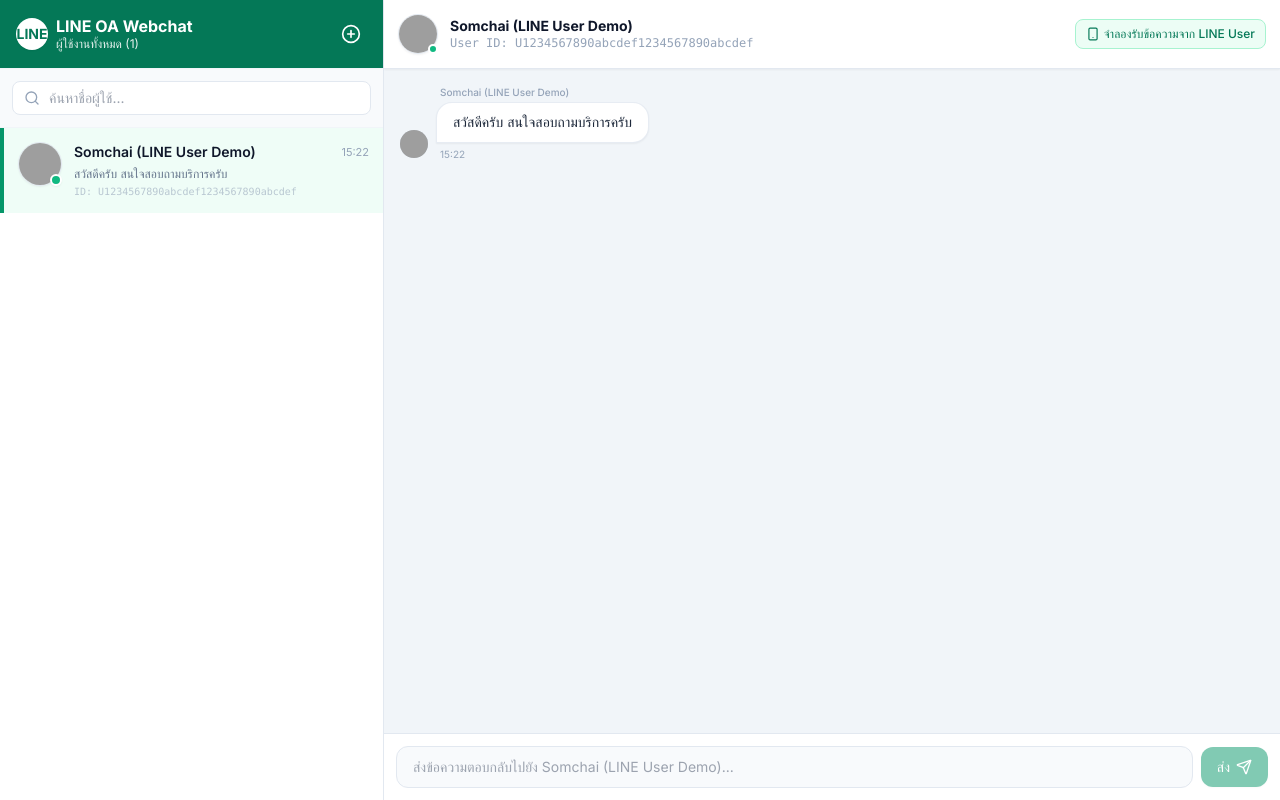
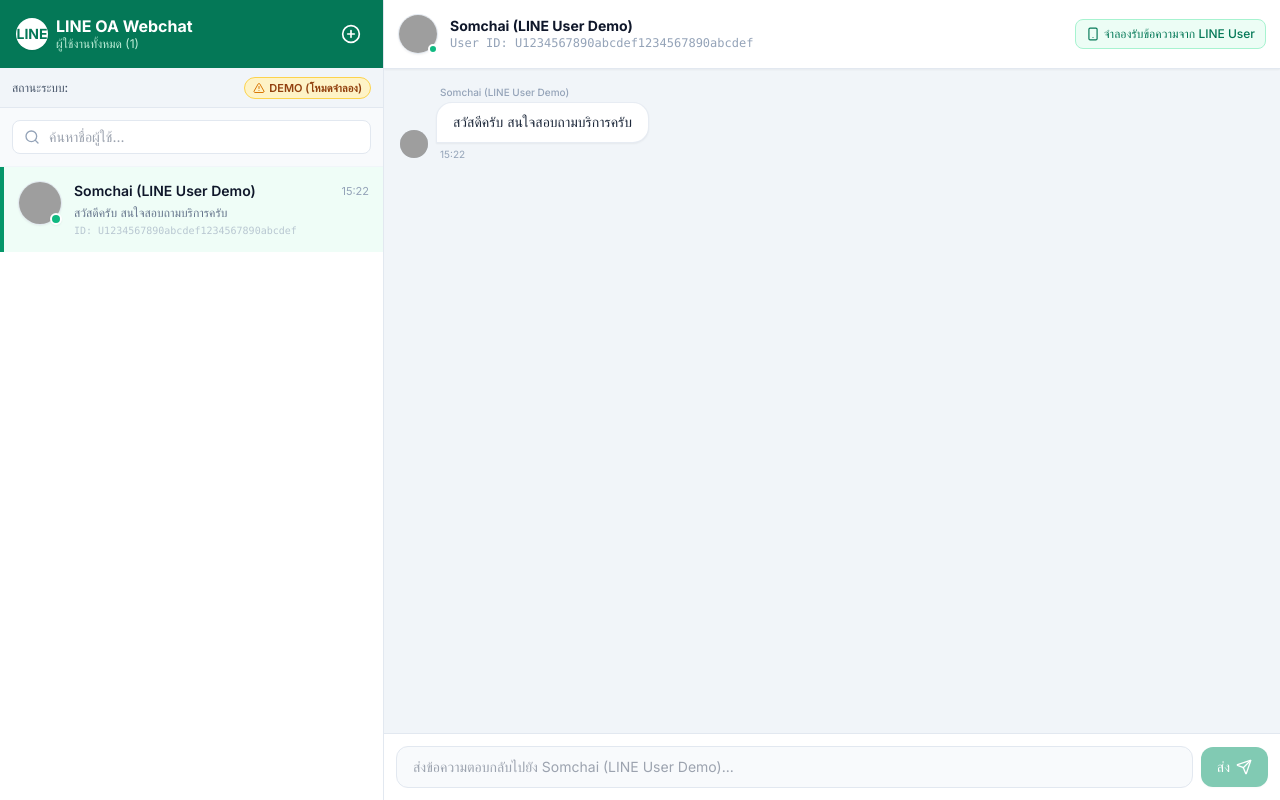
Before and after one commit to Puzzorn/line-webchat, a Next.js app: page / in a window 1280 px wide. Built offline with nearby package versions, Linux system fonts and the light colour scheme; no server answers; grey boxes are pictures that could not be loaded.

Commit message:
fix: resolve live mode detection and webhook simulation bypass in env setup

```diff
--- /dev/null
+++ b/app/api/config/route.ts
@@ -0,0 +1,17 @@
+import { NextResponse } from 'next/server';
+
+export async function GET() {
+  const secret = process.env.LINE_CHANNEL_SECRET || '';
+  const token = process.env.LINE_CHANNEL_ACCESS_TOKEN || '';
+
+  const hasSecret = Boolean(secret && secret !== 'your_line_channel_secret_here');
+  const hasToken = Boolean(token && token !== 'your_line_channel_access_token_here');
+  const isLiveMode = hasSecret && hasToken;
+
+  return NextResponse.json({
+    isLiveMode,
+    hasSecret,
+    hasToken,
+    mode: isLiveMode ? 'LIVE' : 'DEMO',
+  });
+}
--- a/app/api/line/send/route.ts
+++ b/app/api/line/send/route.ts
@@ -14,11 +14,16 @@
     }
 
     const channelAccessToken = process.env.LINE_CHANNEL_ACCESS_TOKEN || '';
+    const isLiveConfigured = Boolean(
+      channelAccessToken && channelAccessToken !== 'your_line_channel_access_token_here'
+    );
+    const isMockUser = userId.startsWith('U1234567890');
+
     let isLiveSent = false;
     let errorMessage = '';
 
-    // If channel access token is configured, call LINE Push Message API
-    if (channelAccessToken && !channelAccessToken.includes('your_line')) {
+    // Call LINE Push API if token is configured AND it is not a mock user ID
+    if (isLiveConfigured && !isMockUser) {
       try {
         const lineRes = await fetch('https://api.line.me/v2/bot/message/push', {
           method: 'POST',
@@ -48,6 +53,9 @@
         errorMessage = err.message || 'Network error calling LINE API';
         console.error('LINE API Call Exception:', err);
       }
+    } else if (isLiveConfigured && isMockUser) {
+      // In Live mode, mock users don't have real LINE user IDs
+      isLiveSent = false;
     }
 
     // Save message in local store
@@ -67,7 +75,9 @@
       success: true,
       message: newMessage,
       liveSent: isLiveSent,
-      note: !isLiveSent && !channelAccessToken
+      note: isMockUser && isLiveConfigured
+        ? 'Mock user ID cannot receive real LINE push notifications.'
+        : !isLiveConfigured
         ? 'Saved in Webchat DB. Set LINE_CHANNEL_ACCESS_TOKEN to push to real LINE user.'
         : undefined,
     });
--- a/app/api/line/webhook/route.ts
+++ b/app/api/line/webhook/route.ts
@@ -15,7 +15,7 @@
 // Fetch LINE User Profile
 async function getLineUserProfile(userId: string, channelAccessToken: string) {
   try {
-    if (!channelAccessToken || channelAccessToken.includes('your_line')) {
+    if (!channelAccessToken || channelAccessToken === 'your_line_channel_access_token_here') {
       return {
         displayName: `LINE User (${userId.slice(0, 6)})`,
         pictureUrl: `https://api.dicebear.com/7.x/bottts/svg?seed=${userId}`,
@@ -48,11 +48,14 @@
   try {
     const rawBody = await req.text();
     const signature = req.headers.get('x-line-signature') || '';
+    const isInternalSim = req.headers.get('x-internal-simulation') === 'true';
+
     const channelSecret = process.env.LINE_CHANNEL_SECRET || '';
     const channelAccessToken = process.env.LINE_CHANNEL_ACCESS_TOKEN || '';
+    const isLiveSecret = Boolean(channelSecret && channelSecret !== 'your_line_channel_secret_here');
 
-    // Verify signature if secret is provided
-    if (channelSecret && channelSecret !== 'your_line_channel_secret_here') {
+    // Verify signature if secret is configured and request is not internal simulation from UI
+    if (isLiveSecret && !isInternalSim) {
       const isValid = verifyLineSignature(rawBody, channelSecret, signature);
       if (!isValid) {
         return NextResponse.json({ error: 'Invalid x-line-signature' }, { status: 401 });
--- a/app/page.tsx
+++ b/app/page.tsx
@@ -10,6 +10,20 @@
   const [selectedUserId, setSelectedUserId] = useState<string | null>(null);
   const [messages, setMessages] = useState<ChatMessage[]>([]);
   const [isLoadingMessages, setIsLoadingMessages] = useState(false);
+  const [isLiveMode, setIsLiveMode] = useState(false);
+
+  // Check system config mode (LIVE vs DEMO)
+  const fetchConfig = useCallback(async () => {
+    try {
+      const res = await fetch('/api/config');
+      if (res.ok) {
+        const data = await res.json();
+        setIsLiveMode(data.isLiveMode || false);
+      }
+    } catch (err) {
+      console.error('Error fetching system config:', err);
+    }
+  }, []);
 
   // Fetch all active LINE users
   const fetchUsers = useCallback(async () => {
@@ -44,8 +58,9 @@
 
   // Initial load
   useEffect(() => {
+    fetchConfig();
     fetchUsers();
-  }, [fetchUsers]);
+  }, [fetchConfig, fetchUsers]);
 
   // Load messages when selected user changes
   useEffect(() => {
@@ -60,6 +75,7 @@
   // Polling for live updates every 3 seconds
   useEffect(() => {
     const interval = setInterval(() => {
+      fetchConfig();
       fetchUsers();
       if (selectedUserId) {
         fetchMessages(selectedUserId);
@@ -67,7 +83,7 @@
     }, 3000);
 
     return () => clearInterval(interval);
-  }, [selectedUserId, fetchUsers, fetchMessages]);
+  }, [selectedUserId, fetchConfig, fetchUsers, fetchMessages]);
 
   // Send message to LINE User
   const handleSendMessage = async (text: string) => {
@@ -89,7 +105,7 @@
     }
   };
 
-  // Simulate incoming LINE Message (via Webhook)
+  // Simulate incoming LINE Message (via Webhook with internal simulation header)
   const handleSimulateIncomingMessage = async (text: string) => {
     if (!selectedUserId) return;
 
@@ -115,7 +131,10 @@
     try {
       await fetch('/api/line/webhook', {
         method: 'POST',
-        headers: { 'Content-Type': 'application/json' },
+        headers: {
+          'Content-Type': 'application/json',
+          'x-internal-simulation': 'true',
+        },
         body: JSON.stringify(mockWebhookBody),
       });
 
@@ -153,7 +172,10 @@
     try {
       await fetch('/api/line/webhook', {
         method: 'POST',
-        headers: { 'Content-Type': 'application/json' },
+        headers: {
+          'Content-Type': 'application/json',
+          'x-internal-simulation': 'true',
+        },
         body: JSON.stringify(mockWebhookBody),
       });
 
@@ -173,6 +195,7 @@
         selectedUserId={selectedUserId}
         onSelectUser={(userId) => setSelectedUserId(userId)}
         onAddMockUser={handleAddMockUser}
+        isLiveMode={isLiveMode}
       />
       <ChatBox
         selectedUser={selectedUser}
--- a/components/user-list.tsx
+++ b/components/user-list.tsx
@@ -2,13 +2,14 @@
 
 import { useState } from 'react';
 import { LineUserProfile } from '@/lib/types';
-import { MessageSquare, User, Search, PlusCircle } from 'lucide-react';
+import { User, Search, PlusCircle, CheckCircle2, AlertTriangle } from 'lucide-react';
 
 interface UserListProps {
   users: LineUserProfile[];
   selectedUserId: string | null;
   onSelectUser: (userId: string) => void;
   onAddMockUser?: () => void;
+  isLiveMode?: boolean;
 }
 
 export function UserList({
@@ -16,6 +17,7 @@
   selectedUserId,
   onSelectUser,
   onAddMockUser,
+  isLiveMode = false,
 }: UserListProps) {
   const [searchQuery, setSearchQuery] = useState('');
 
@@ -44,7 +46,7 @@
           </div>
           <div>
             <h1 className="font-bold text-base leading-tight">LINE OA Webchat</h1>
-            <p className="text-xs text-emerald-150 opacity-90">ผู้ใช้งานทั้งหมด ({users.length})</p>
+            <p className="text-xs text-emerald-100 opacity-90">ผู้ใช้งานทั้งหมด ({users.length})</p>
           </div>
         </div>
 
@@ -56,6 +58,22 @@
           >
             <PlusCircle className="w-5 h-5" />
           </button>
+        )}
+      </div>
+
+      {/* Live Mode vs Demo Mode Status Indicator */}
+      <div className="px-3 py-2 border-b border-slate-200 bg-slate-100 flex items-center justify-between text-xs">
+        <span className="font-medium text-slate-600">สถานะระบบ:</span>
+        {isLiveMode ? (
+          <span className="inline-flex items-center px-2 py-0.5 rounded-full text-[11px] font-semibold bg-emerald-100 text-emerald-800 border border-emerald-300">
+            <CheckCircle2 className="w-3 h-3 mr-1 text-emerald-600" />
+            LIVE (เชื่อมต่อ LINE API)
+          </span>
+        ) : (
+          <span className="inline-flex items-center px-2 py-0.5 rounded-full text-[11px] font-semibold bg-amber-100 text-amber-800 border border-amber-300">
+            <AlertTriangle className="w-3 h-3 mr-1 text-amber-600" />
+            DEMO (โหมดจำลอง)
+          </span>
         )}
       </div>
 
@@ -79,7 +97,11 @@
           <div className="p-8 text-center text-slate-400 text-sm">
             <User className="w-10 h-10 mx-auto mb-2 opacity-40" />
             <p>ไม่พบรายชื่อผู้ใช้งาน</p>
-            <p className="text-xs text-slate-400 mt-1">ส่งข้อความจาก LINE OA เข้ามาเพื่อเริ่มแชท</p>
+            <p className="text-xs text-slate-400 mt-1">
+              {isLiveMode
+                ? 'ส่งข้อความจาก LINE OA เข้ามาเพื่อเริ่มแชทจริง'
+                : 'คลิกปุ่ม (+) เพื่อสร้าง User จำลอง'}
+            </p>
           </div>
         ) : (
           filteredUsers.map((user) => {
--- a/lib/store.ts
+++ b/lib/store.ts
@@ -4,6 +4,7 @@
 const globalStore = globalThis as unknown as {
   usersMap: Map<string, LineUserProfile>;
   messagesMap: Map<string, ChatMessage[]>;
+  isInitialized: boolean;
 };
 
 if (!globalStore.usersMap) {
@@ -12,8 +13,21 @@
 
 if (!globalStore.messagesMap) {
   globalStore.messagesMap = new Map<string, ChatMessage[]>();
+}
 
-  // Seed demo data for testing UI out of the box
+// Check env credentials to determine if Live Mode is active
+const secret = process.env.LINE_CHANNEL_SECRET || '';
+const token = process.env.LINE_CHANNEL_ACCESS_TOKEN || '';
+const isLiveConfigured = Boolean(
+  secret &&
+  secret !== 'your_line_channel_secret_here' &&
+  token &&
+  token !== 'your_line_channel_access_token_here'
+);
+
+// Seed demo data ONLY if NOT in Live Mode and store has not been initialized yet
+if (!isLiveConfigured && !globalStore.isInitialized) {
+  globalStore.isInitialized = true;
   const demoUserId = 'U1234567890abcdef1234567890abcdef';
   const now = Date.now();
 
@@ -79,5 +93,11 @@
     }
 
     return message;
-  }
+  },
+
+  clearDemoUsers: () => {
+    const demoUserId = 'U1234567890abcdef1234567890abcdef';
+    globalStore.usersMap.delete(demoUserId);
+    globalStore.messagesMap.delete(demoUserId);
+  },
 };
```
